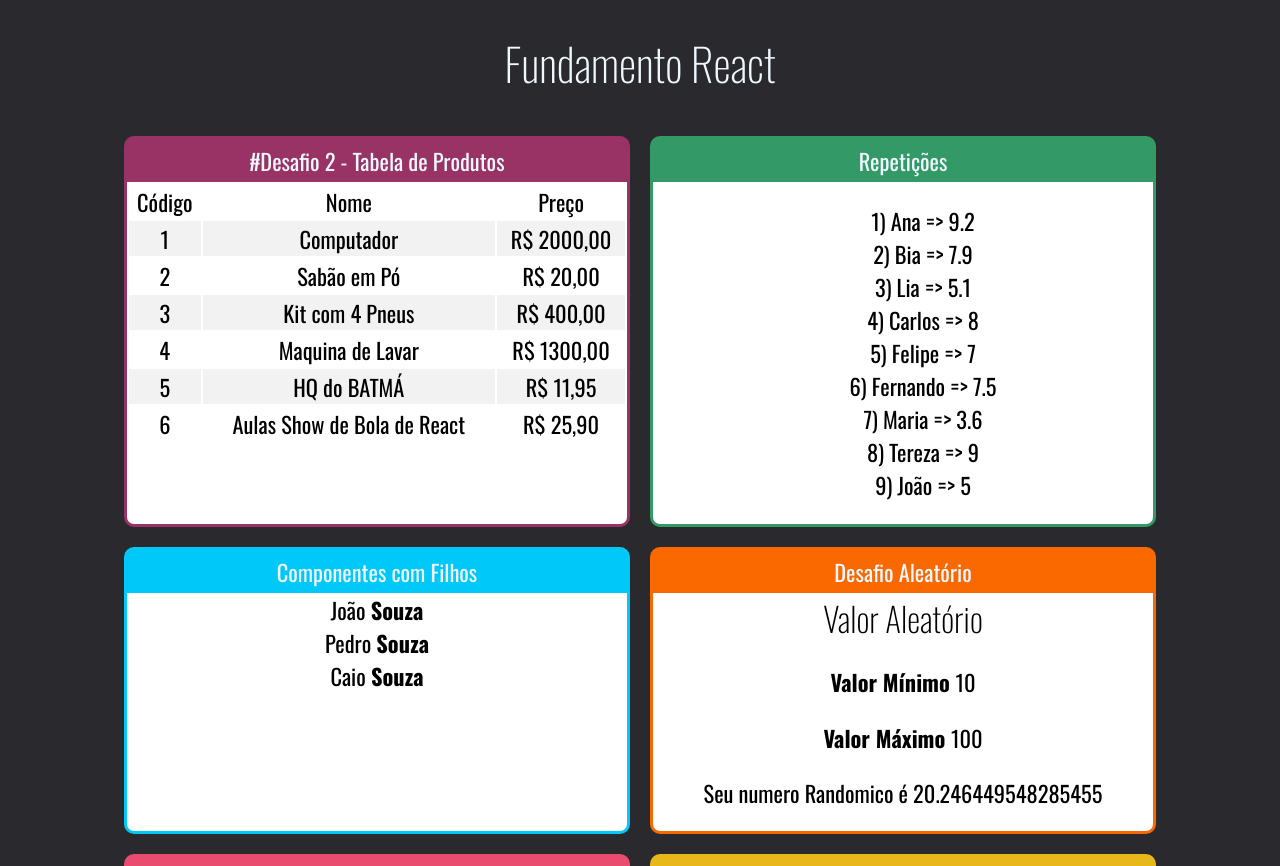
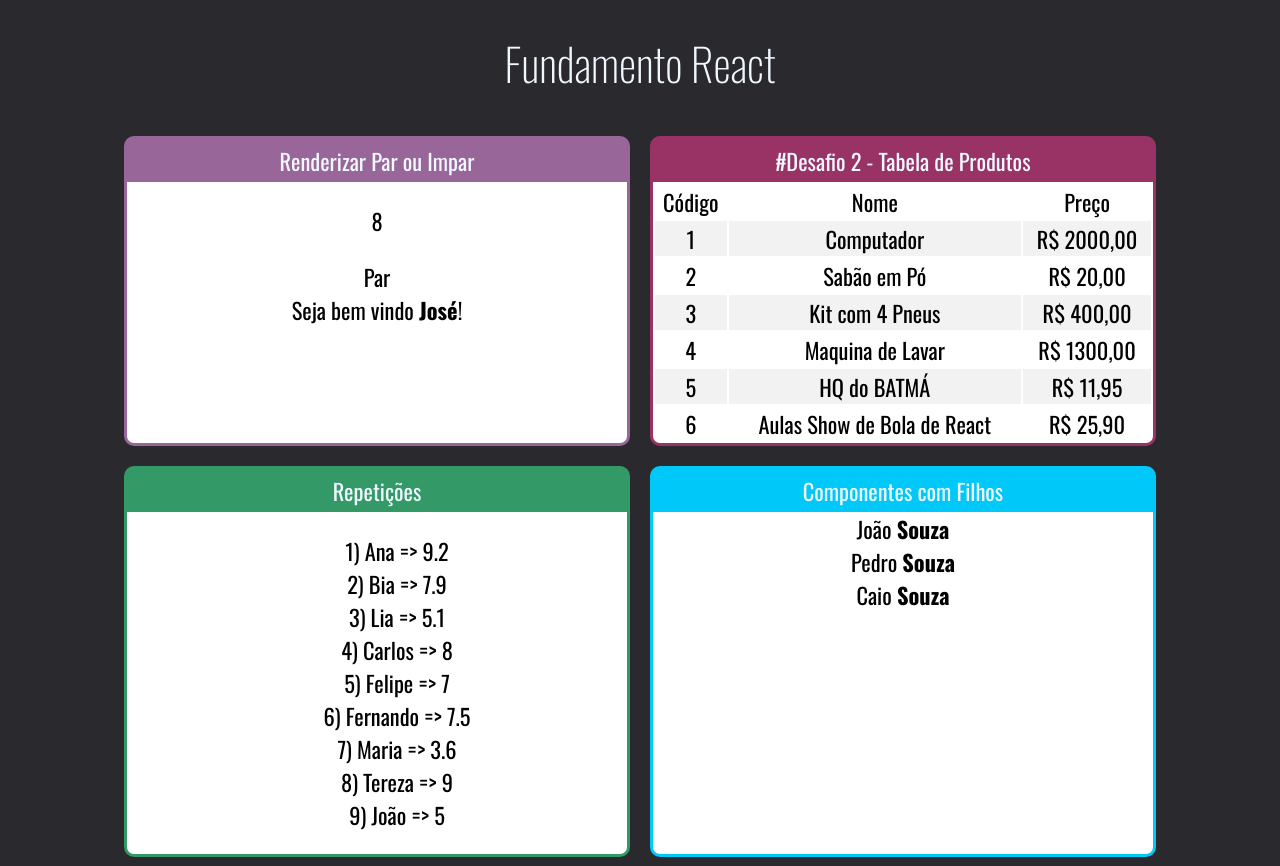
Before and after one commit to CarlosGenuino/fundamentos-react, a React (Create React App) app: page / in a window 1280 px wide. Shown: the top 866 px of the page. Built offline with nearby package versions, Linux system fonts and the light colour scheme; the HTML template or start-up script is replaced by a standard one.

Commit message:
Condicional

```diff
--- a/src/App.jsx
+++ b/src/App.jsx
@@ -10,12 +10,20 @@ import Familia from './components/basicos/Familia';
 import FamiliaMembro from './components/basicos/FamiliaMembro';
 import ListaAlunos from './components/repeticao/ListaAlunos';
 import TabelaProduto from './components/repeticao/TabelaProduto';
+import ParOuImpar from './components/condicional/ParOuImpar';
+import UserInfo from './components/condicional/UserInfo';
 
 export default () => (
   <div id="app">
     <h1>Fundamento React</h1>
 
     <div className="cards">
+
+        <Card titulo="Renderizar Par ou Impar" color="#996699">
+            <ParOuImpar numero={8}></ParOuImpar>
+            <UserInfo usuario={{nome: 'José'}}></UserInfo>
+        </Card>
+
 
         <Card titulo="#Desafio 2 - Tabela de Produtos" color="#993366">
             <TabelaProduto></TabelaProduto>
--- /dev/null
+++ b/src/components/condicional/If.js
@@ -0,0 +1,6 @@
+export default props => {
+     if (props.test)
+        return props.children
+    else
+        return false
+}
--- /dev/null
+++ b/src/components/condicional/ParOuImpar.jsx
@@ -0,0 +1,13 @@
+import React from 'react'
+
+export default props => {
+    const isPar = props.numero % 2 === 0;
+
+    return (
+        <div>
+            <p>{props.numero}</p>
+            {isPar ? <span>Par</span> : <span>Impar</span> }
+
+        </div>
+    )
+}
--- /dev/null
+++ b/src/components/condicional/UserInfo.jsx
@@ -0,0 +1,19 @@
+import React from 'react'
+import IF from './If'
+export default props => {
+    return(
+        <div>
+            <IF test={props.usuario && props.usuario.nome}>
+                <div>
+                    Seja bem vindo <strong>{props.usuario.nome}</strong>!
+                </div>
+            </IF>
+            <IF test={!props.usuario || !props.usuario.nome}>
+                    <div>
+                        Seja bem vindo <strong>Brother</strong>!
+                    </div>
+            </IF>
+        </div>
+    )
+
+}
```
